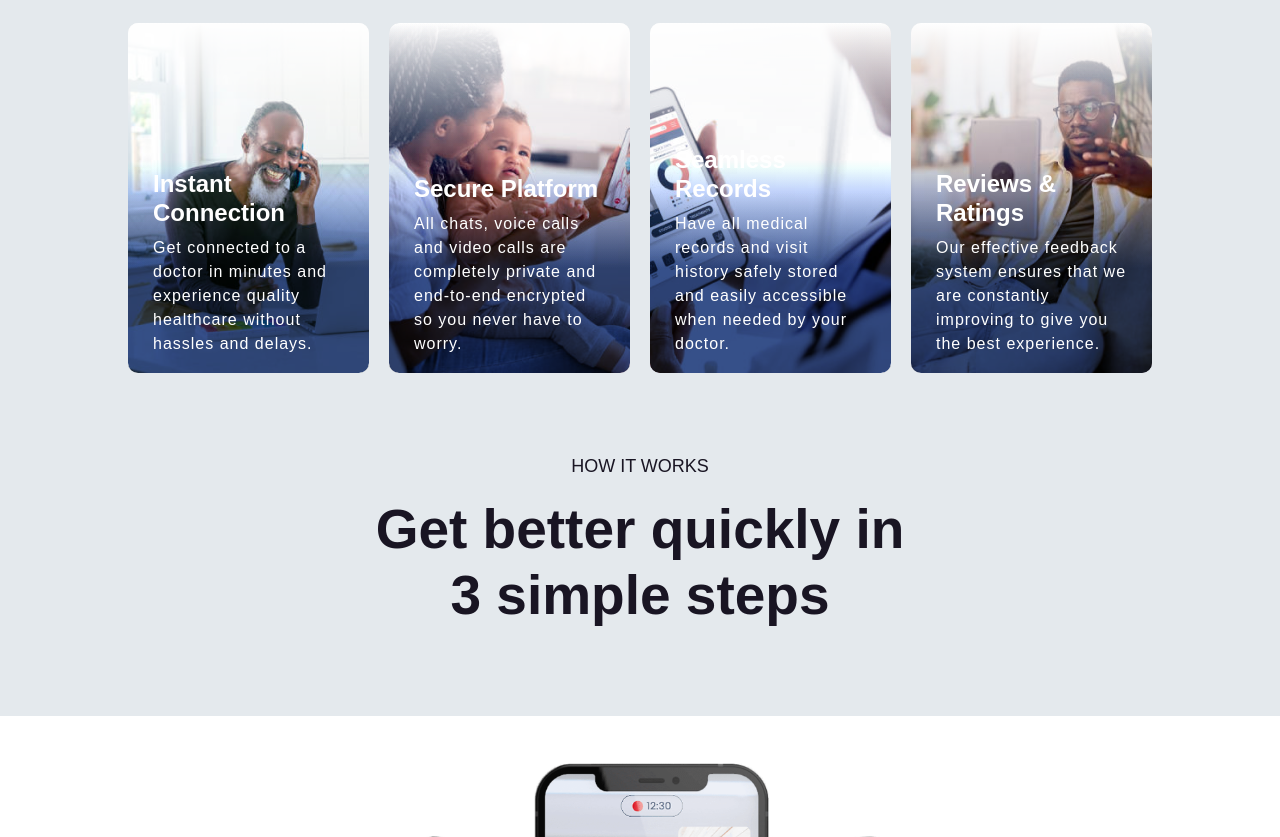
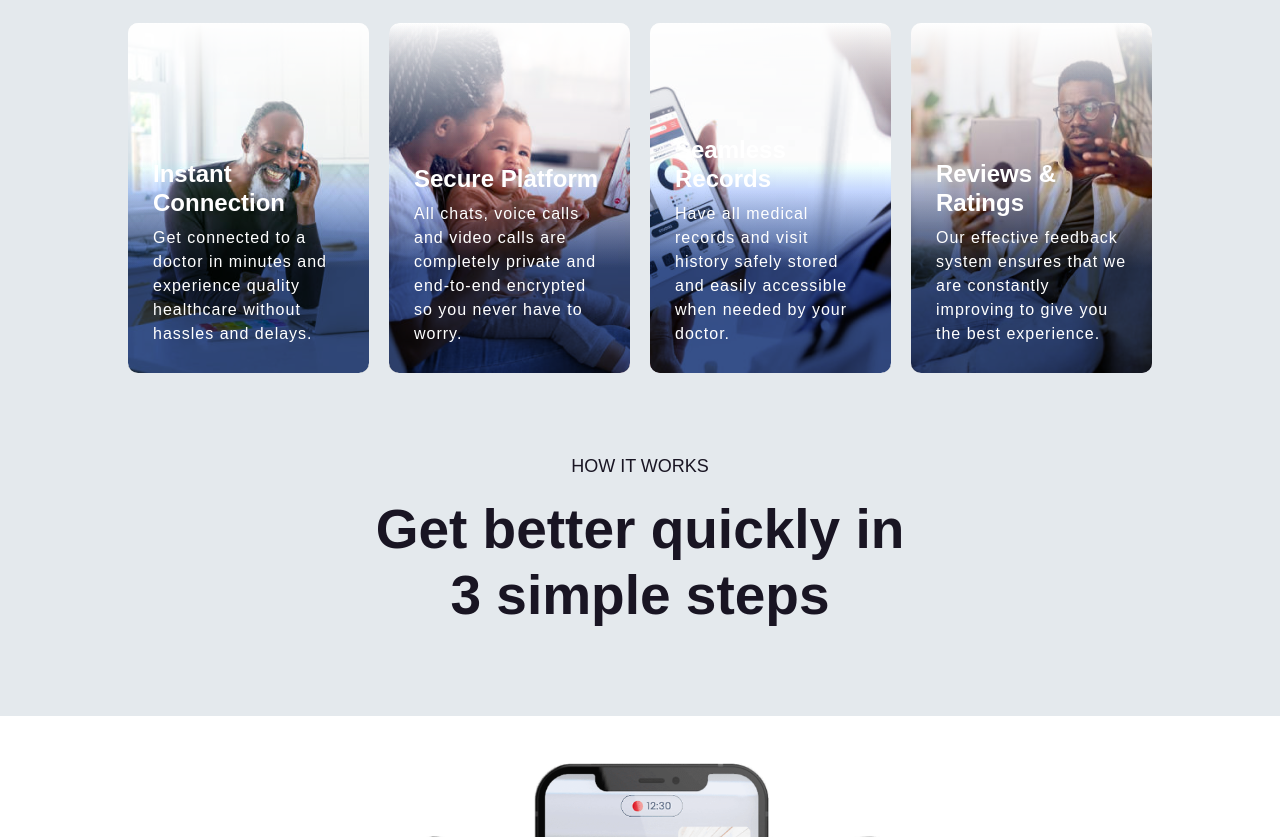
Before and after one commit to JTISPACE/Medpal, a plain HTML site: page index.html in a window 1280 px wide. Shown: the part 3420-4257 px from the top of the page. Drawn offline with nearby package versions, Linux system fonts and the light colour scheme.

Commit message:
Update style.css
changes to .card-textbox (padding)

```diff
--- a/style.css
+++ b/style.css
@@ -370,7 +370,7 @@ p {
 .card-textbox {
   position: absolute;
   bottom: 1px;
-  padding: 0px 25px;
+  padding: 10px 25px;
 }
 
 .card-text-big {
```
